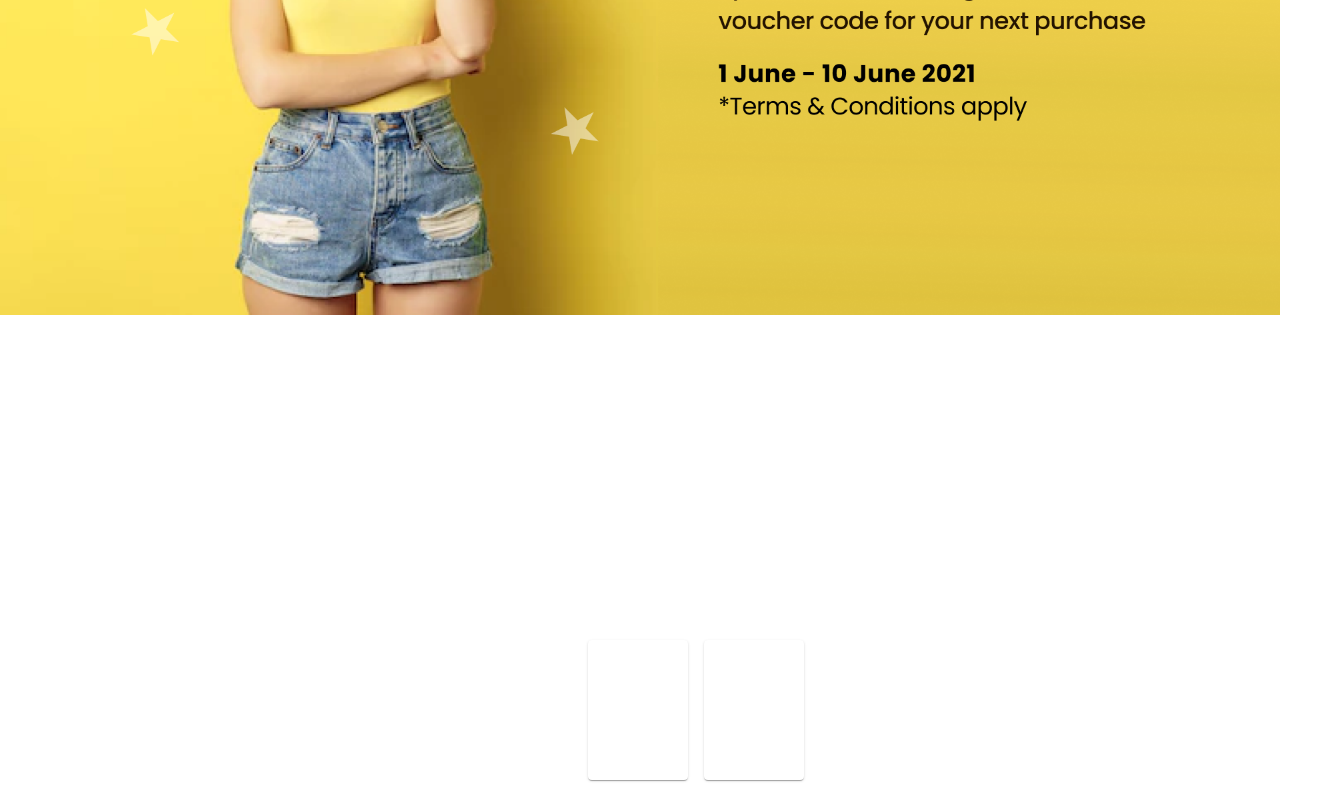
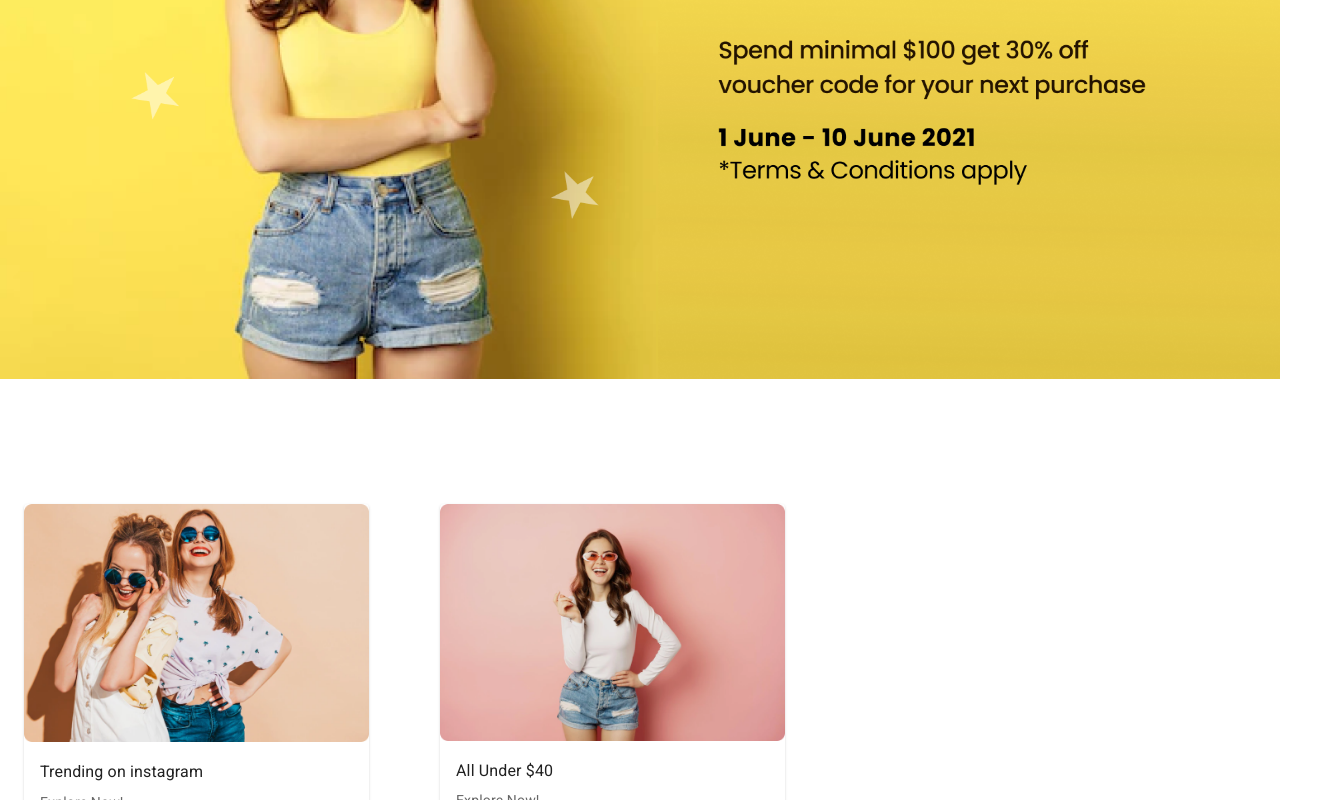
Before and after one commit to kris4richardson/shopping__react_project, a React (Create React App) app: page / in a window 1280 px wide. Shown: the part 2000-2800 px from the top of the page, 1320 px wide, since content can reach past the window. Built offline with nearby package versions, Linux system fonts and the light colour scheme.

Commit message:
create section's content

```diff
--- a/src/components/footer/footer.tsx
+++ b/src/components/footer/footer.tsx
@@ -1,18 +1,95 @@
-import * as React from 'react';
-import CssBaseline from '@mui/material/CssBaseline';
-import { Box, Container } from '@mui/system';
+import * as React from "react";
+import CssBaseline from "@mui/material/CssBaseline";
+import { Box, Container } from "@mui/system";
+import Grid from "@mui/material/Grid";
+import Link from "@mui/material/Link";
+import { Stack, Typography } from "@mui/material";
+import styled from "@emotion/styled";
 
-const footer =  {
+const footer = {
   background: "#000000",
-  height: '30vh'
-}
+  height: "30vh",
+};
+
+const StyledFooter = styled('div')(() => ({
+  margin: 'auto',
+  display: 'flex',
+  flexDirection: 'row',
+  alignItems: 'start',
+  justifyContent: 'space-between',
+  padding: 8,
+}));
 
 export default function Footer() {
   return (
-    <React.Fragment>
-      <CssBaseline />
-      <Container  sx = {footer}maxWidth="xl">
-      </Container>
-    </React.Fragment>
+      <Box>
+        <Container
+        sx={footer}
+        maxWidth="xl" >
+          <StyledFooter >
+          <Stack spacing={2} >
+        <Box color={"#D9D9D9"}>FASHION</Box>
+                <Box>
+                <Typography color={"#8E8E8E"}>Complete your style with awesome clothes from us.</Typography>
+              </Box>
+              <Stack direction="row" spacing={1}>
+                <Link href="/">
+                  <Box component="img" src="/img/facebook.png"></Box>
+                </Link>
+                <Link href="/">
+                  <Box component="img" src="/img/instagram.png"></Box>
+                </Link>
+                <Link href="/">
+                  <Box component="img" src="/img/twitter.png"></Box>
+                </Link>
+                <Link href="/">
+                  <Box component="img" src="/img/linkedin.png"></Box>
+                </Link>
+              </Stack>
+              </Stack>
+          <Grid container spacing="{5}">
+            <Grid item xs={12} sm={4}>
+              <Box color={"#D9D9D9"}>Company</Box>
+                <Box>
+                <Link href="/" underline="none"color={"#8E8E8E"}>About</Link>
+              </Box>
+              <Box>
+                <Link href="/" color={"#8E8E8E"} underline="none">Contact us</Link>
+              </Box>
+              <Box>
+                <Link href="/" underline="none"color={"#8E8E8E"}>Support</Link>
+              </Box>
+              <Box>
+                <Link href="/" underline="none"color={"#8E8E8E"}>Careers</Link>
+              </Box>
+            </Grid>
+            <Grid item xs={12} sm={4}>
+              <Box color={"#D9D9D9"}>Quick link</Box>
+                <Box>
+                <Link href="/" underline="none"color={"#8E8E8E"}>Share Location</Link>
+              </Box>
+              <Box>
+                <Link href="/" underline="none"color={"#8E8E8E"}>Orders Tracking</Link>
+              </Box>
+              <Box>
+                <Link href="/" underline="none"color={"#8E8E8E"}>Size Guide</Link>
+              </Box>
+              <Box>
+                <Link href="/" underline="none" color={"#8E8E8E"}>FAQs</Link>
+              </Box>
+            </Grid>
+            <Grid item xs={12} sm={4}>
+              <Box color={"#D9D9D9"}>Legal</Box>
+                <Box>
+                <Link href="/" underline="none"color={"#8E8E8E"}>Terms & conditions</Link>
+              </Box>
+              <Box>
+                <Link href="/" underline="none"color={"#8E8E8E"}>Privacy Policy</Link>
+              </Box>
+            </Grid>
+          </Grid>
+        </StyledFooter>
+        </Container>
+      </Box>
   );
 }
--- a/src/components/header/banner.tsx
+++ b/src/components/header/banner.tsx
@@ -44,7 +44,7 @@ export default function Banner() {
             component="img"
             alt="element"
             src="/img/yellow-element.png"
-            sx={{ height: 40 }}
+            sx={{ height: 20 }}
           />
           <ShopNowButton  variant="contained">Shop now</ShopNowButton>
         </Stack>
--- a/src/components/main/NewArrivals.tsx
+++ b/src/components/main/NewArrivals.tsx
@@ -1,9 +1,7 @@
 import * as React from "react";
 import {
   Box,
-  Toolbar,
   Grid,
-  Paper,
   Container,
   CardMedia,
   Button,
@@ -14,15 +12,6 @@ import {
 } from "@mui/material";
 
 export default function NewArrivals() {
-  const [spacing, setSpacing] = React.useState(2);
-
-  const handleChange = (event: React.ChangeEvent<HTMLInputElement>) => {
-    setSpacing(Number((event.target as HTMLInputElement).value));
-  };
-
-  const jsx = `
-  <Grid container spacing={${spacing}}>
-  `;
 
   return (
     <Box
--- a/src/components/main/YoungsFav.tsx
+++ b/src/components/main/YoungsFav.tsx
@@ -1,5 +1,5 @@
 import * as React from 'react';
-import { Box, Toolbar, Grid, Paper} from '@mui/material';
+import { Box, Toolbar, Grid, Paper, Button, Card, CardActions, CardContent, CardMedia, Container, Typography} from '@mui/material';
 
 
 
@@ -16,27 +16,60 @@ export default function YoungsFav() {
   `;
 
   return (
-    <Box component="main" sx={{ p: 2 }}>
-    <Toolbar />
-    <Grid sx={{ flexGrow: 1, m: 3 }} container spacing={4}>
-      <Grid item xs={12}>
-        <Grid container justifyContent="center" spacing={spacing}>
-          {[0, 1].map((value) => (
-            <Grid key={value} item>
-              <Paper
-                sx={{
-                  height: 140,
-                  width: 100,
-                  backgroundColor: (theme) =>
-                    theme.palette.mode === "dark" ? "#1A2027" : "#fff",
-
-                }}
-              />
-            </Grid>
-          ))}
+    <Box
+    sx={{
+      margin: 0,
+      width: "100%",
+    }}
+  >
+    <Container maxWidth={"xl"}>
+      <Grid container spacing={2} sx={{ height: 1 }}>
+        <Grid item xs={6} md={3} lg={4} sx={{ height: 1 }}>
+          <Card sx={{ maxWidth: 345 }}>
+            <CardMedia
+              component="img"
+              alt="trending"
+              height="100%"
+              image="/img/trending.png"
+            />
+            <CardContent>
+              <Typography gutterBottom variant="subtitle1" component="div">
+              Trending on instagram
+              </Typography>
+              <Typography variant="body2" color="text.secondary">
+                Explore Now!
+              </Typography>
+            </CardContent>
+            <CardActions>
+              <Button size="small">Share</Button>
+              <Button size="small">Learn More</Button>
+            </CardActions>
+          </Card>
+        </Grid>
+        <Grid item xs={6} md={3} lg={4} sx={{ height: 1 }}>
+          <Card sx={{ maxWidth: 345 }}>
+            <CardMedia
+              component="img"
+              alt="under40"
+              height="100%"
+              image="/img/under40.png"
+            />
+            <CardContent>
+              <Typography gutterBottom variant="subtitle1" component="div">
+              All Under $40
+              </Typography>
+              <Typography variant="body2" color="text.secondary">
+                Explore Now!
+              </Typography>
+            </CardContent>
+            <CardActions>
+              <Button size="small">Share</Button>
+              <Button size="small">Learn More</Button>
+            </CardActions>
+          </Card>
         </Grid>
       </Grid>
-    </Grid>
+    </Container>
   </Box>
 );
 }
--- a/src/components/main/apps.tsx
+++ b/src/components/main/apps.tsx
@@ -2,6 +2,9 @@ import * as React from 'react';
 import CssBaseline from '@mui/material/CssBaseline';
 import { Box, Container } from '@mui/system';
 import { styled } from '@mui/material/styles';
+import Grid from '@mui/material/Grid';
+import Stack from '@mui/material/Stack';
+import { Link } from '@mui/material';
 
 const StyledApps = styled('div')(() => ({
   top: 0,
@@ -17,6 +20,31 @@ export default function AppsContainer() {
           backgroundRepeat: 'no-repeat',
           backgroundPosition: 'center',
           backgroundImage: 'url(/img/vouchers.png)'}} maxWidth={'lg'}>
+            {/* <Grid container spacing={10} sx={{ height: 1 }}>
+          <Grid item xs={12} md={6} sx={{ height: 1 }}> */}
+          <Stack
+          direction="row"
+          justifyContent="start"
+        >
+          <Link href="/">
+          <Box
+            component="img"
+            alt="element"
+            src="/img/app-store.png"
+            sx={{ height: 40 }}
+          />
+          </Link>
+          <Link href="/">
+          <Box
+            component="img"
+            alt="element"
+            src="/img/google-play.png"
+            sx={{ height: 40 }}
+          />
+          </Link>
+        </Stack>
+          {/* </Grid> */}
+        {/* </Grid> */}
       </Container>
       </StyledApps>
   );
--- a/src/components/main/subscribe.tsx
+++ b/src/components/main/subscribe.tsx
@@ -1,28 +1,37 @@
-import * as React from 'react';
-import CssBaseline from '@mui/material/CssBaseline';
-import { Box, Container } from '@mui/system';
-import TextField from '@mui/material/TextField';
-import { styled } from '@mui/material/styles';
+import * as React from "react";
+import CssBaseline from "@mui/material/CssBaseline";
+import { Box, Container } from "@mui/system";
+import TextField from "@mui/material/TextField";
+import { styled } from "@mui/material/styles";
 
-const StyledSub = styled('div')(() => ({
+const StyledSub = styled("div")(() => ({
   top: 0,
   left: 0,
-  width: '100%',
-  height: '100vh',
+  width: "100%",
+  height: "60vh",
 }));
-
 
 export default function SubscribeContainer() {
   return (
     <StyledSub>
-      <Container sx={{ height: 1, backgroundSize: 'contain',
-          backgroundRepeat: 'no-repeat',
-          backgroundPosition: 'center',
-          backgroundImage: 'url(/img/subscribe-banner.png)'}} maxWidth={'lg'}>
+      <Container
+        sx={{
+          height: 1,
+          backgroundSize: "cover",
+          backgroundRepeat: "no-repeat",
+          backgroundPosition: "center",
+          backgroundImage: "url(/img/subscribe-banner.png)",
+          display: "flex",
+          flexDirection: "column",
+          alignItems: "center",
+          justifyContent: "end",
+        }}
+        maxWidth={"xl"}
+      >
         <Box
           component="form"
           sx={{
-    '& > :not(style)': { m: 1, width: '25ch' },
+            "& > :not(style)": { m: 1, width: "25ch" },
           }}
           noValidate
           autoComplete="off"
--- a/src/components/main/voucher.tsx
+++ b/src/components/main/voucher.tsx
@@ -32,14 +32,12 @@ export default function VoucherContainer() {
   const buttonSectionView = () => {
     return (
       <StyledVoucher>
-        <Stack
+        {/* <Stack
           direction="row"
-          justifyContent="center"
-          divider={<Box sx={{ mx: { xs: 1, sm: 2.5 } }} />}
-          sx={{ typography: 'h2', bottom: 0, position: 'absolute', marginBottom: 32 }}
-        >
+          justifyContent="bottom"
+        > */}
           <ShopNowButton  variant="contained">Shop now</ShopNowButton>
-        </Stack>
+        {/* </Stack> */}
       </StyledVoucher>
     )
   }
@@ -47,7 +45,7 @@ export default function VoucherContainer() {
     <StyledBox>
       <Container
         sx={{
-          // marginTop: 8,
+          marginTop: 8,
           height: 1,
           backgroundSize: 'contain',
           backgroundRepeat: 'no-repeat',
```
Lines whose indentation alone changed are shown as unchanged.
